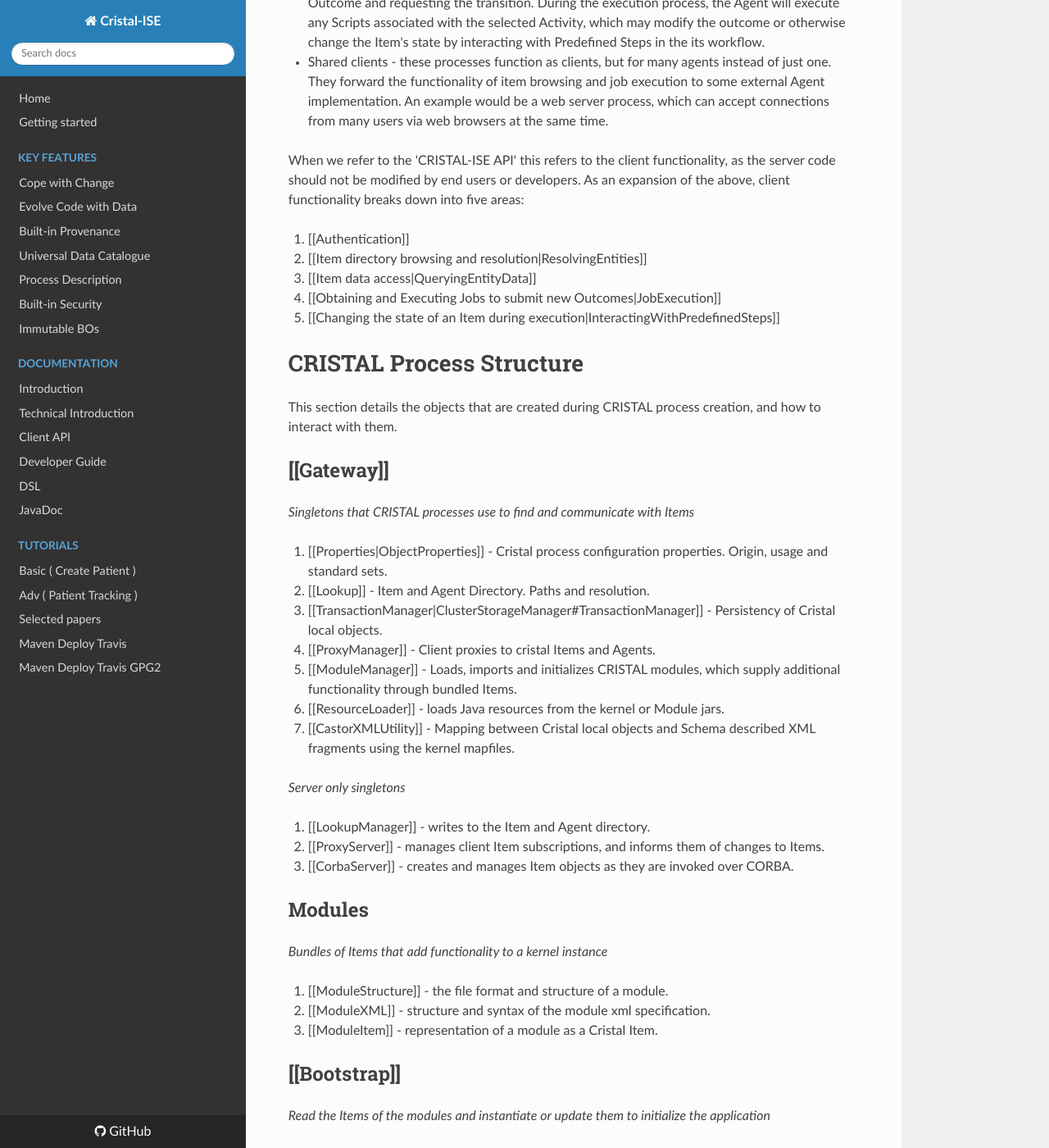
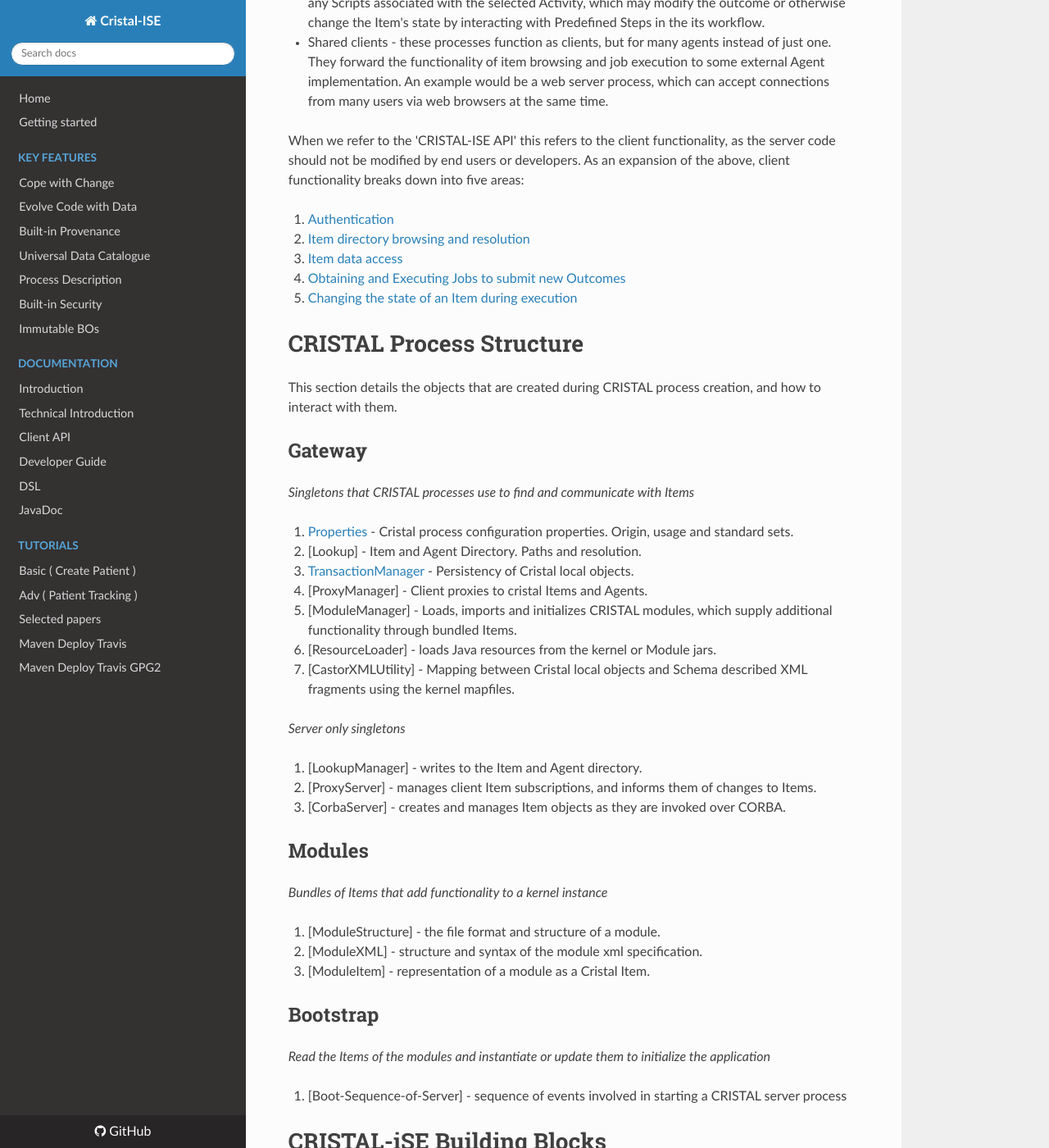
Before and after one commit to cristal-ise/cristal-ise, an MkDocs documentation site: the page built from docs/API.md, in a window 1280 px wide and 1400 px high, scrolled down 720 px. Shown: the whole window at 82% size. Built offline with MkDocs 1.6.1, drawn with Linux system fonts in a browser that asks for light colours; nearby versions of some CDN libraries; some of the changed text lies outside the part shown.

Commit message:
Fix broken links

```diff
--- a/docs/API.md
+++ b/docs/API.md
@@ -10,86 +10,86 @@
 
 When we refer to the 'CRISTAL-ISE API' this refers to the client functionality, as the server code should not be modified by end users or developers. As an expansion of the above, client functionality breaks down into five areas:
 
-1. [[Authentication]]
-1. [[Item directory browsing and resolution|ResolvingEntities]]
-1. [[Item data access|QueryingEntityData]]
-1. [[Obtaining and Executing Jobs to submit new Outcomes|JobExecution]]
-1. [[Changing the state of an Item during execution|InteractingWithPredefinedSteps]]
+1. [Authentication](Authentication)
+1. [Item directory browsing and resolution](ResolvingEntities)
+1. [Item data access](QueryingEntityData)
+1. [Obtaining and Executing Jobs to submit new Outcomes](JobExecution)
+1. [Changing the state of an Item during execution](InteractingWithPredefinedSteps)
 
 # CRISTAL Process Structure
 
 This section details the objects that are created during CRISTAL process creation, and how to interact with them.
 
-## [[Gateway]]
+## Gateway
 
 _Singletons that CRISTAL processes use to find and communicate with Items_
 
-1.  [[Properties|ObjectProperties]] - Cristal process configuration properties. Origin, usage and standard sets.
-1.  [[Lookup]] - Item and Agent Directory. Paths and resolution.
-1.  [[TransactionManager|ClusterStorageManager#TransactionManager]] - Persistency of Cristal local objects.
-1.  [[ProxyManager]] - Client proxies to cristal Items and Agents.
-1.  [[ModuleManager]] - Loads, imports and initializes CRISTAL modules, which supply additional functionality through bundled Items.
-1.  [[ResourceLoader]] - loads Java resources from the kernel or Module jars.
-1.  [[CastorXMLUtility]] - Mapping between Cristal local objects and Schema described XML fragments using the kernel mapfiles.
+1.  [Properties](ObjectProperties) - Cristal process configuration properties. Origin, usage and standard sets.
+1.  [Lookup] - Item and Agent Directory. Paths and resolution.
+1.  [TransactionManager](ClusterStorageManager#TransactionManager) - Persistency of Cristal local objects.
+1.  [ProxyManager] - Client proxies to cristal Items and Agents.
+1.  [ModuleManager] - Loads, imports and initializes CRISTAL modules, which supply additional functionality through bundled Items.
+1.  [ResourceLoader] - loads Java resources from the kernel or Module jars.
+1.  [CastorXMLUtility] - Mapping between Cristal local objects and Schema described XML fragments using the kernel mapfiles.
 
 _Server only singletons_
 
-1. [[LookupManager]] - writes to the Item and Agent directory.
-1. [[ProxyServer]] - manages client Item subscriptions, and informs them of changes to Items.
-1. [[CorbaServer]] - creates and manages Item objects as they are invoked over CORBA.
+1. [LookupManager] - writes to the Item and Agent directory.
+1. [ProxyServer] - manages client Item subscriptions, and informs them of changes to Items.
+1. [CorbaServer] - creates and manages Item objects as they are invoked over CORBA.
 
 ## Modules
 
 _Bundles of Items that add functionality to a kernel instance_
 
-1. [[ModuleStructure]] - the file format and structure of a module.
-1. [[ModuleXML]] - structure and syntax of the module xml specification.
-1. [[ModuleItem]] - representation of a module as a Cristal Item.
+1. [ModuleStructure] - the file format and structure of a module.
+1. [ModuleXML] - structure and syntax of the module xml specification.
+1. [ModuleItem] - representation of a module as a Cristal Item.
 
-## [[Bootstrap]]
+## Bootstrap
 
 _Read the Items of the modules and instantiate or update them to initialize the application_
 
-1. [[Boot-Sequence-of-Server]] - sequence of events involved in starting a CRISTAL server process
+1. [Boot-Sequence-of-Server] - sequence of events involved in starting a CRISTAL server process
 
 # CRISTAL-iSE Building Blocks
 
 ## Properties
 _The venerable key-value pair is used heavily to achieve flexibility_
 
-1. [[PropertyDescription]] - Properties that describe Item 'types'
-1. [[Property]] - Properties of Item itself
-1. [[VertexProperty]] - Properties used in activities and collections
+1. [PropertyDescription] - Properties that describe Item 'types'
+1. [Property] - Properties of Item itself
+1. [VertexProperty] - Properties used in activities and collections
 
-## [[LifeCycle|Workflow]]
+## [LifeCycle](Workflow)
 _LifeCycle defines and execute the business logic implemented by the Item_
 
-1. [[PredefinedStep]] - built-in activities that execute code on the server to modify the fundamental aspects of the Item
-1. [[Activity]] - represents a task that needs to be done by an Agent
-1. [[State-Machine]] - defines the possible transition available to execute an Activity
-1. [[Job]] -  represents a possible transition by a particular Agent of an Activity
+1. [PredefinedStep] - built-in activities that execute code on the server to modify the fundamental aspects of the Item
+1. [Activity] - represents a task that needs to be done by an Agent
+1. [State-Machine] - defines the possible transition available to execute an Activity
+1. [Job] -  represents a possible transition by a particular Agent of an Activity
 
-## [[Collections|Collection]]
+## Collections|Collection
 _Collections declare relationships between Items_
 
-1. [[Dependency]] - Most basic collection type to reference Items
-1. [[Aggregation]] - Composition a fixed number of Item, which are individually typed
-1. [[CollectionDescription]] - Defines collection instances to be created (Dependency/Aggregation)
+1. [Dependency] - Most basic collection type to reference Items
+1. [Aggregation] - Composition a fixed number of Item, which are individually typed
+1. [CollectionDescription] - Defines collection instances to be created (Dependency/Aggregation)
 
 ## Scripting
 _Interacting with Items in activity, routing and instantiation scripts_
 
-1. [[Script]]
-1. [[Instantiation Script]]
+1. [Script]
+1. [Instantiation Script]
 
-## [[Proxies]]
+## Proxies
 _Proxies client-side representation of Items and Agent, they are the primary tool for application developers._
 
-1. [[ItemProxy]] - Wrapper of the communication with [[Item]].
-1. [[AgentProxy]] - Subclass of ItemProxy, has utility methods for [[Job Execution|JobExecution]].
-1. [[Caching|Proxies#caching]] - ItemProxy caches data loaded from the Item to reduce communication.
+1. [ItemProxy] - Wrapper of the communication with [Item].
+1. [AgentProxy] - Subclass of ItemProxy, has utility methods for [Job Execution](JobExecution).
+1. [Caching](Proxies#caching) - ItemProxy caches data loaded from the Item to reduce communication.
 
 ## Graph
 _Library to support graph representation within the framework_
 
-1. [[Renderer]] - Renders the graph on Graphics2D canvas of AWT so it can be shown as PNG or SVG
+1. [Renderer] - Renders the graph on Graphics2D canvas of AWT so it can be shown as PNG or SVG
```
Also changed, not shown: other parts of docs/API.md (+1 -1 lines), docs/Cope-with-Change.md (+2 -4 lines), docs/Introduction.md (+1 -1 lines).
